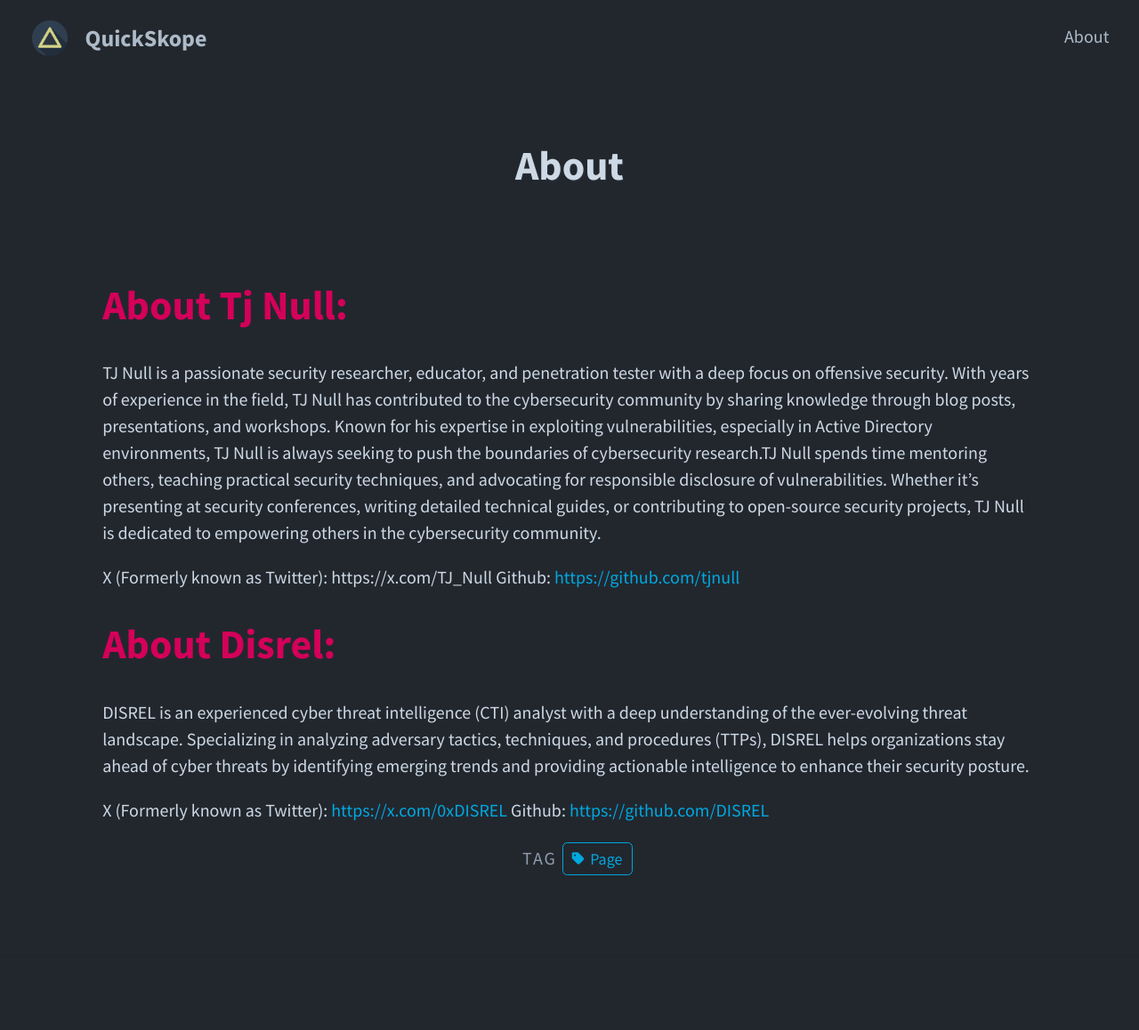
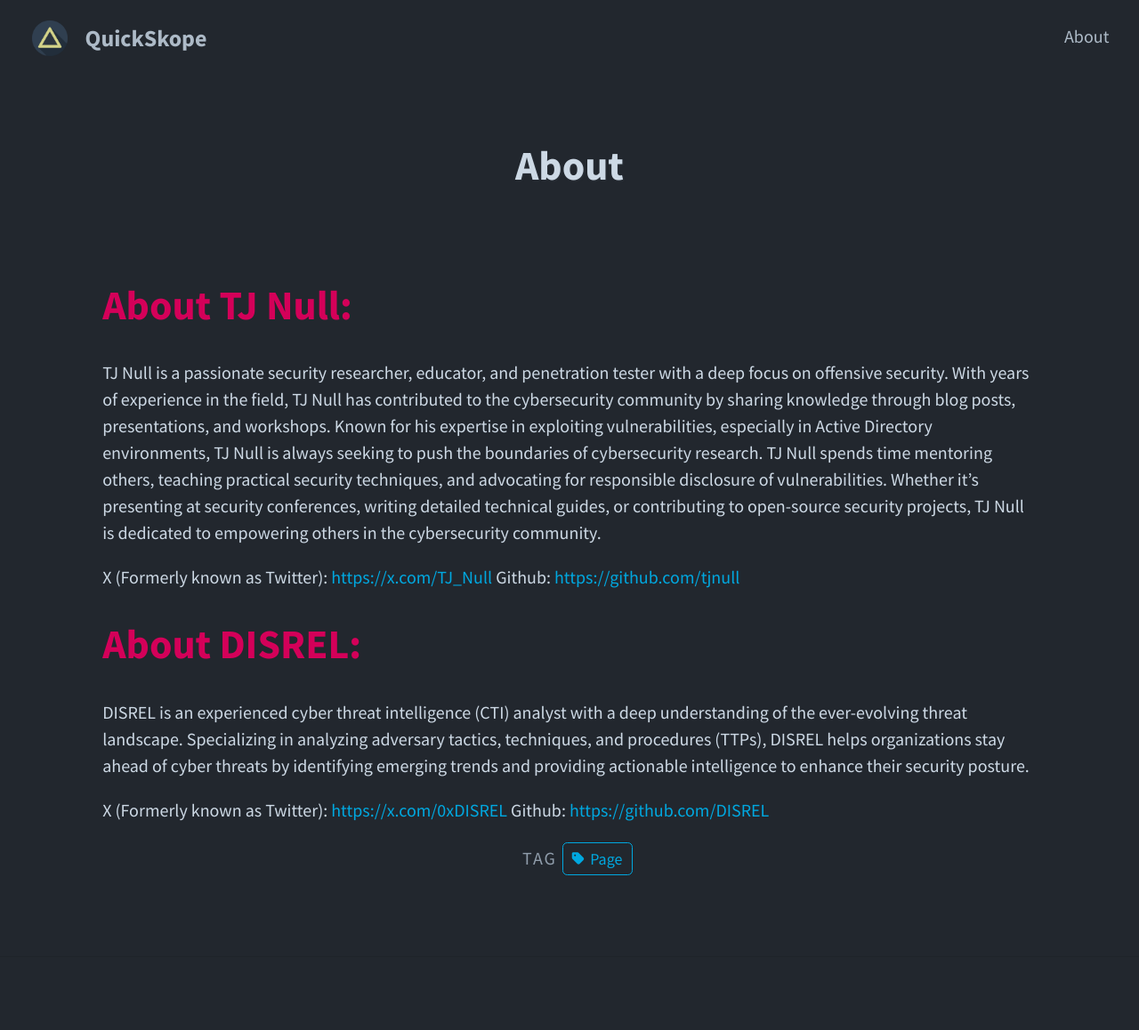
Before and after one commit to tjnull/quickskope.com, a Jekyll site: the page built from pages/about.md, in a window 1280 px wide. Shown: the whole page at 89% size. Built offline with Jekyll 4.4.1, drawn with Linux system fonts in a browser that asks for light colours; a script that is not in the unit is left out; part of the change alters nothing that is shown.

```diff
--- a/pages/about.md
+++ b/pages/about.md
@@ -5,15 +5,15 @@ permalink: /about/
 tags: [Page]
 ---
 
-# About Tj Null:
+# About TJ Null:
 
-TJ Null is a passionate security researcher, educator, and penetration tester with a deep focus on offensive security. With years of experience in the field, TJ Null has contributed to the cybersecurity community by sharing knowledge through blog posts, presentations, and workshops. Known for his expertise in exploiting vulnerabilities, especially in Active Directory environments, TJ Null is always seeking to push the boundaries of cybersecurity research.TJ Null spends time mentoring others, teaching practical security techniques, and advocating for responsible disclosure of vulnerabilities. Whether it's presenting at security conferences, writing detailed technical guides, or contributing to open-source security projects, TJ Null is dedicated to empowering others in the cybersecurity community.
+TJ Null is a passionate security researcher, educator, and penetration tester with a deep focus on offensive security. With years of experience in the field, TJ Null has contributed to the cybersecurity community by sharing knowledge through blog posts, presentations, and workshops. Known for his expertise in exploiting vulnerabilities, especially in Active Directory environments, TJ Null is always seeking to push the boundaries of cybersecurity research. TJ Null spends time mentoring others, teaching practical security techniques, and advocating for responsible disclosure of vulnerabilities. Whether it's presenting at security conferences, writing detailed technical guides, or contributing to open-source security projects, TJ Null is dedicated to empowering others in the cybersecurity community.
 
-X (Formerly known as Twitter): https://x.com/TJ_Null
+X (Formerly known as Twitter): [https://x.com/TJ_Null]( https://x.com/TJ_Null)
 Github: [https://github.com/tjnull](https://github.com/tjnull)
 
 
-# About Disrel:
+# About DISREL:
 
 DISREL is an experienced cyber threat intelligence (CTI) analyst with a deep understanding of the ever-evolving threat landscape. Specializing in analyzing adversary tactics, techniques, and procedures (TTPs), DISREL helps organizations stay ahead of cyber threats by identifying emerging trends and providing actionable intelligence to enhance their security posture.
 
```
